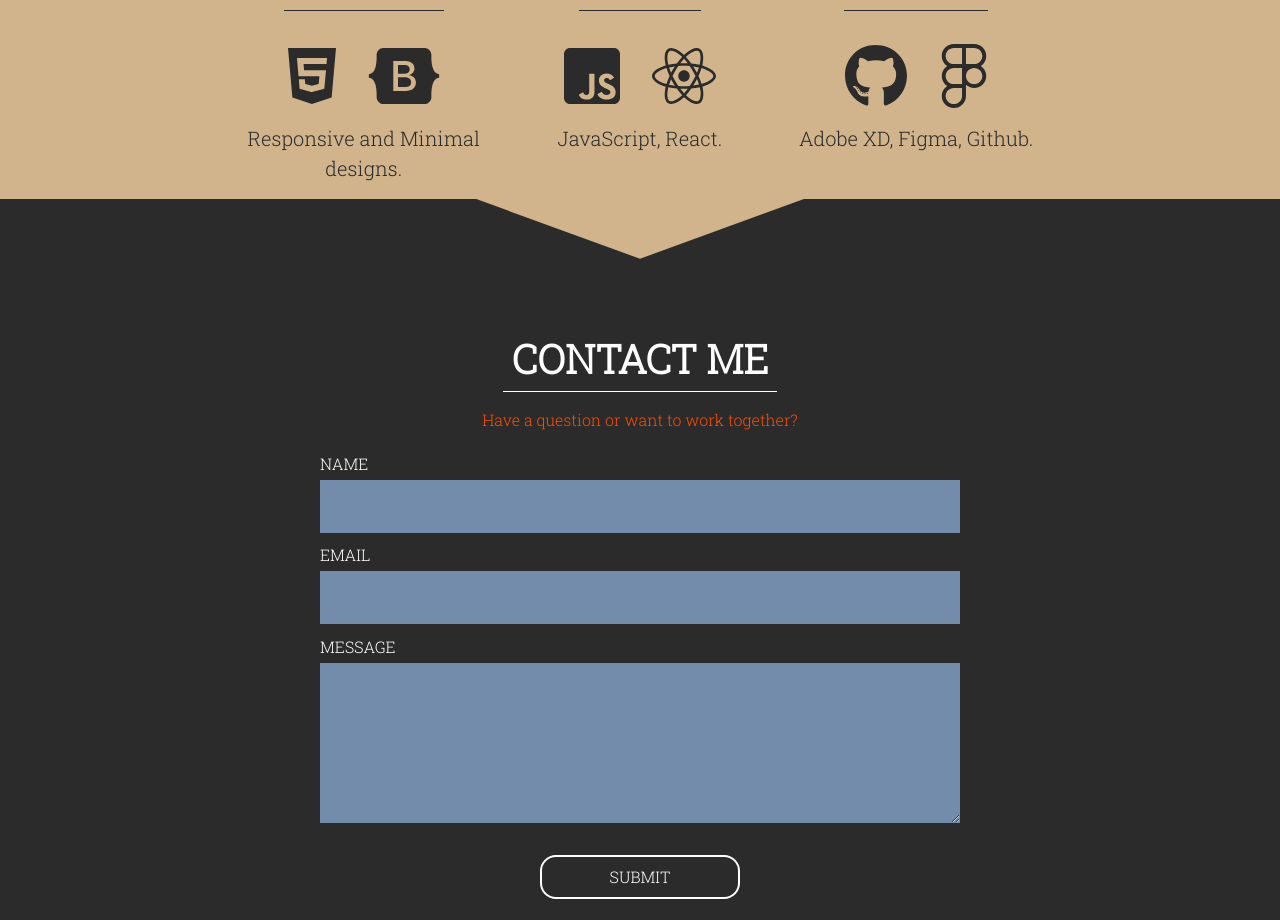
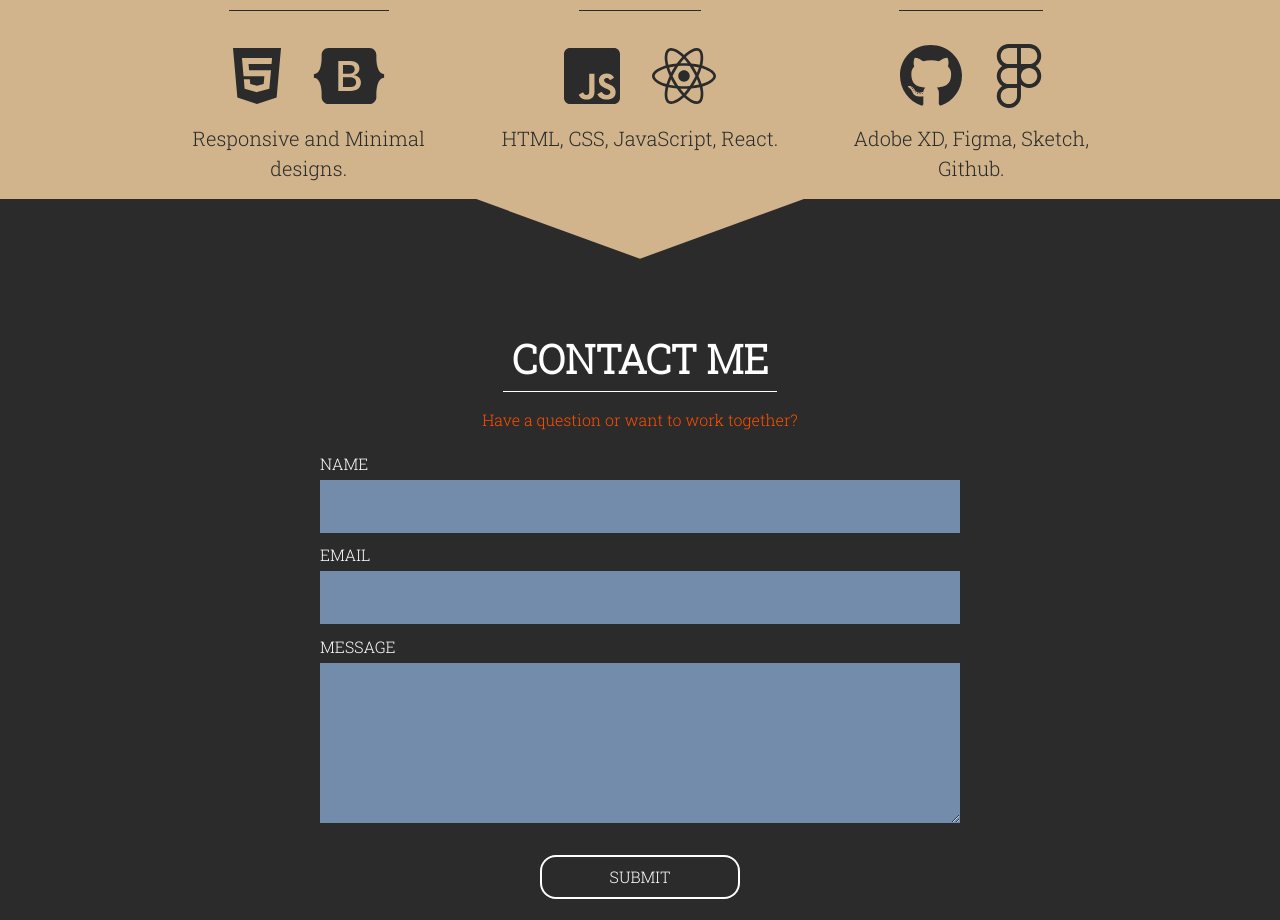
Before and after one commit to GuestG/GehryGuest.Com, a React (Create React App) app: page / in a window 1280 px wide. Shown: the part 2000-2920 px from the top of the page. Built offline with nearby package versions, Linux system fonts and the light colour scheme.

Commit message:
reworked website

```diff
--- a/src/components/About.js
+++ b/src/components/About.js
@@ -63,7 +63,7 @@ function About() {
                             </div>
                         </div>
                         <p className="code-text" id="about-text">
-                            JavaScript, React.
+                            HTML, CSS, JavaScript, React.
                         </p>
 
                     </div>
@@ -81,7 +81,7 @@ function About() {
                         </div>
                         <p className="tools-text" id="about-text">
 
-                            Adobe XD, Figma, Github.
+                            Adobe XD, Figma, Sketch, Github.
                         </p>
 
                     </div>
```
